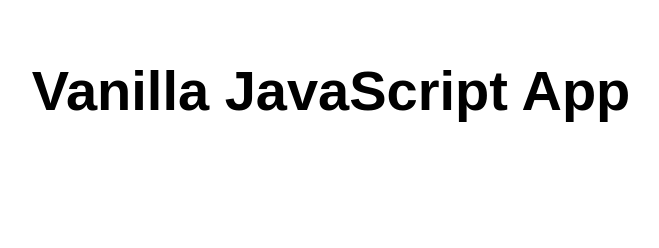
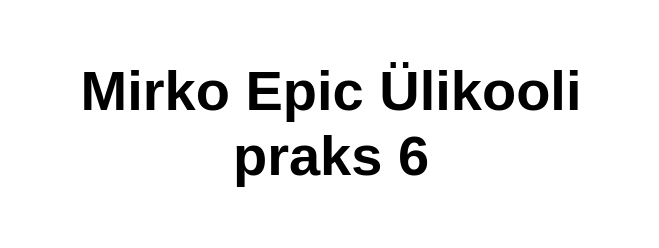
Before and after one commit to mamikek/ut2026azapp, a website: page src/index.html in a window 1280 px wide. Shown: the whole page, without its empty margins (309-968 px from the left). Drawn offline with Linux system fonts and the light colour scheme.

Commit message:
Update index.html

```diff
--- a/src/index.html
+++ b/src/index.html
@@ -10,7 +10,7 @@
 
 <body>
   <main>
-    <h1>Vanilla JavaScript App</h1>
+    <h1>Mirko Epic Ülikooli praks 6</h1>
   </main>
 </body>
 
```
